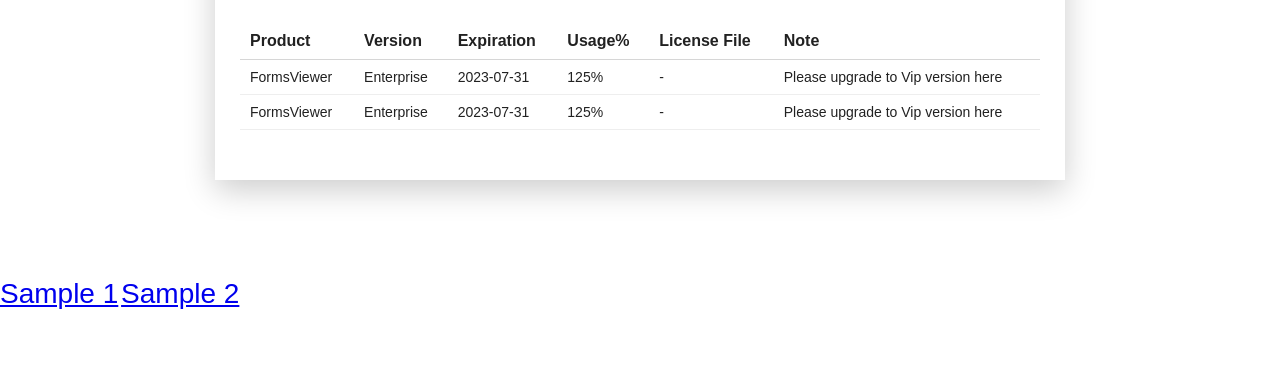
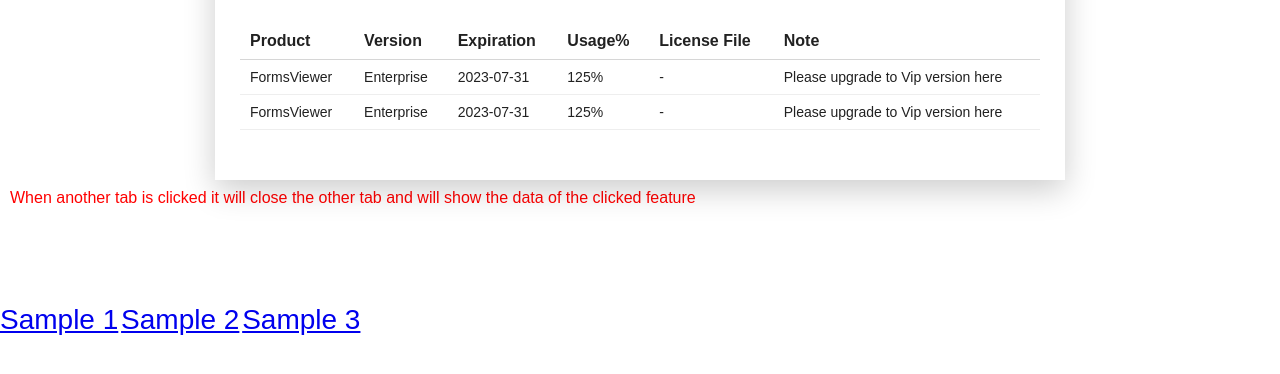
Before and after one commit to higayoshiko/sample, a plain HTML site: page sample2/dashboard.html in a window 1280 px wide. Shown: the part 402-776 px from the top of the page. Drawn offline with nearby package versions, Linux system fonts and the light colour scheme.

Commit message:
add sample 3 link

```diff
--- a/sample2/dashboard.html
+++ b/sample2/dashboard.html
@@ -79,9 +79,11 @@
         </table>
       </div>
     </div>
+    <p class="note">When another tab is clicked it will close the other tab and will show the data of the clicked feature</p>
     <div class="samples">
         <a href="../dashboard.html">Sample 1</a>
         <a href="dashboard.html">Sample 2</a>
+          <a href="sample3/dashbboard.html">Sample 3</a>
     </div>
   </main>
   <script type="module" src="https://unpkg.com/ionicons@5.5.2/dist/ionicons/ionicons.esm.js"></script>
```
Also changed, not shown: sample3/dashbboard.html (+1 -0 lines).
